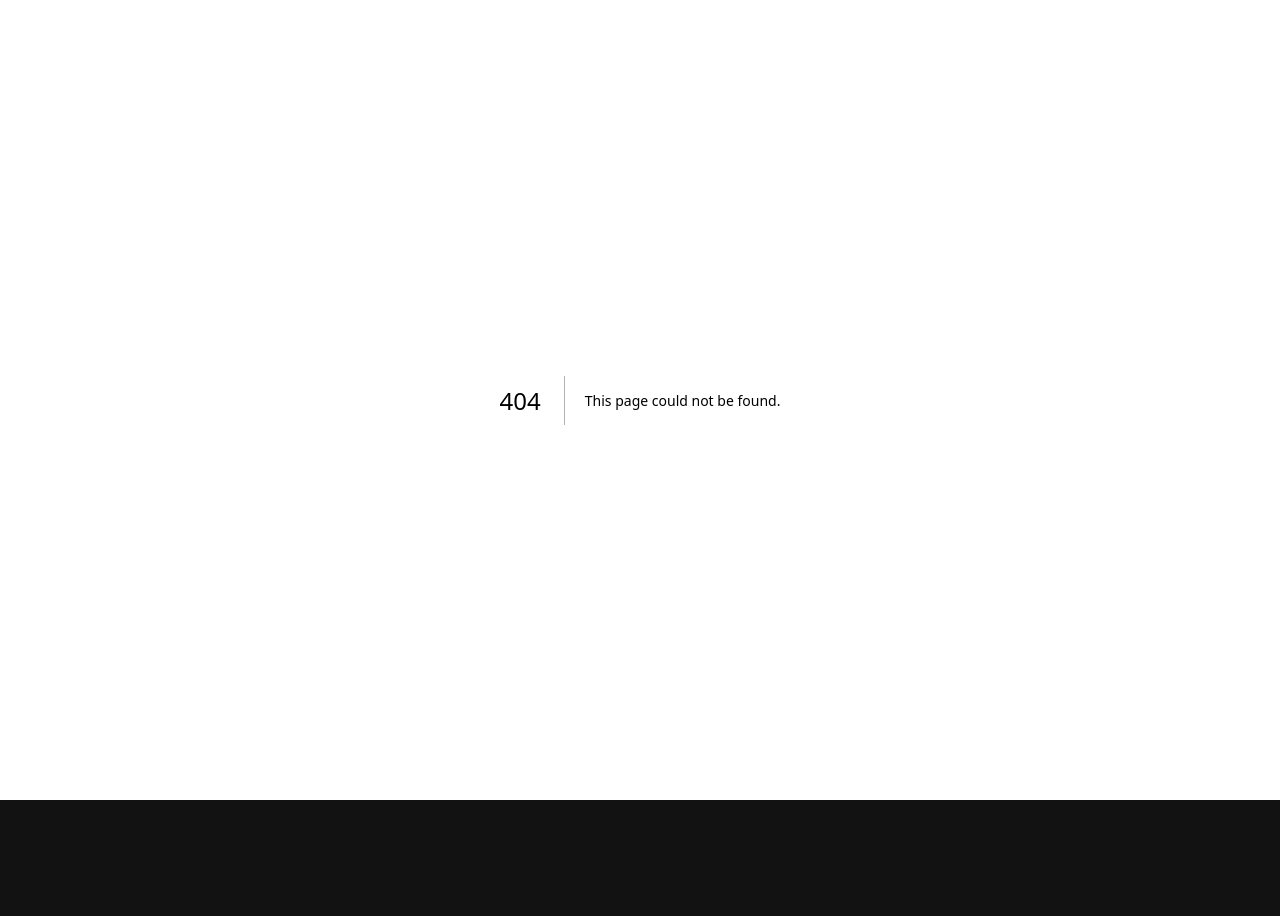
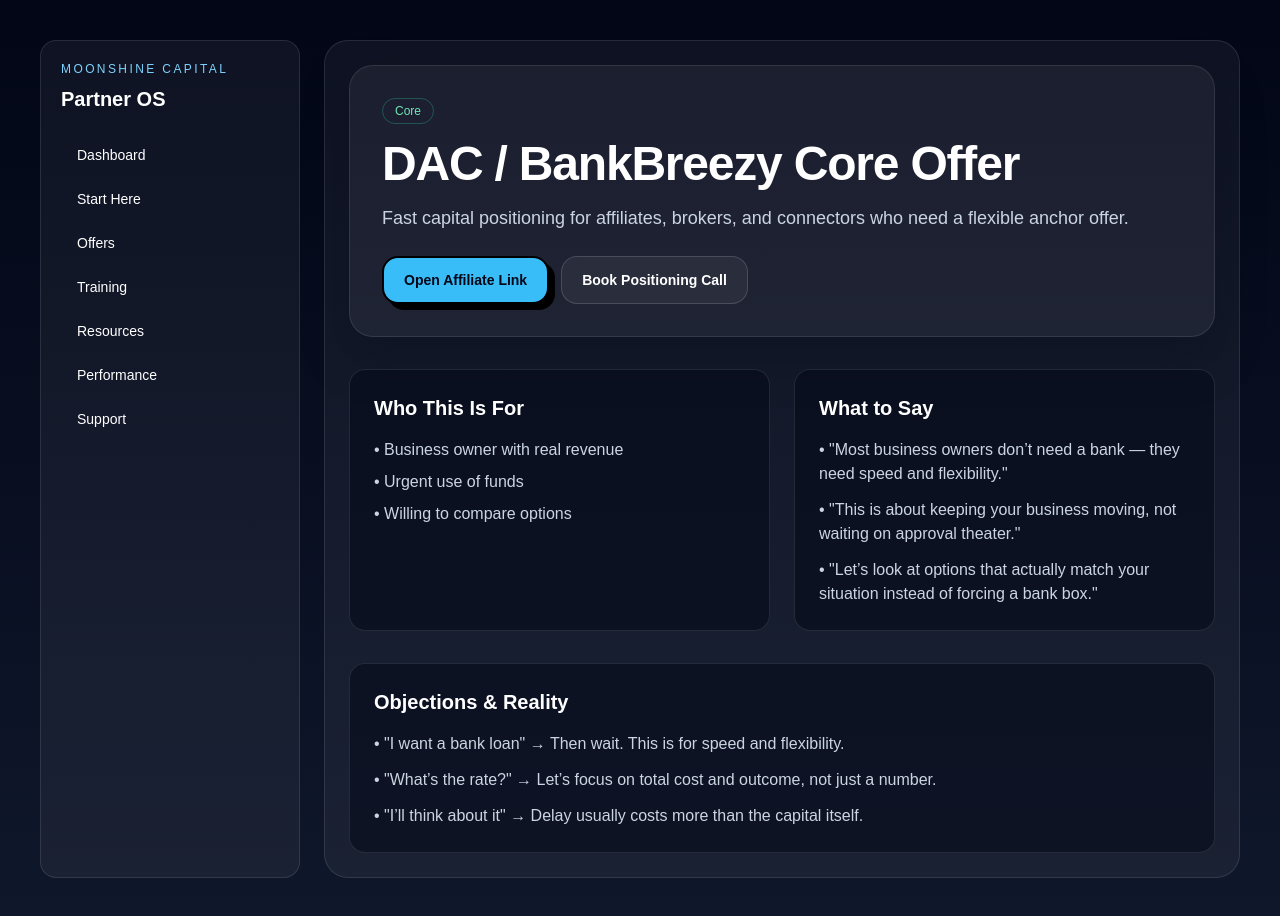
Before and after one commit to JFeimster/partner-portal, a Next.js app: page /app/offers_v2/dac-bankbreezy-core-offer in a window 1280 px wide. Before the commit this address had no page. Before the commit the page ends 800 px from the top, so only its background shows below. Built offline with nearby package versions, Linux system fonts and the light colour scheme.

Commit message:
Add v2 conversion offer page alt path

```diff
--- /dev/null
+++ b/app/app/offers_v2/[slug]/page.tsx
@@ -0,0 +1,25 @@
+import { notFound } from 'next/navigation';
+import { AppShell } from '@/components/layout/app-shell';
+import { OfferHero } from '@/components/offers/offer-hero';
+import { OfferFit } from '@/components/offers/offer-fit';
+import { OfferTalkTracks } from '@/components/offers/offer-talk-tracks';
+import { OfferObjections } from '@/components/offers/offer-objections';
+import { offers } from '@/lib/mock-data';
+
+export default function OfferConversionPage({ params }: { params: { slug: string } }) {
+  const offer = offers.find((o) => o.slug === params.slug);
+  if (!offer) return notFound();
+
+  return (
+    <AppShell>
+      <OfferHero category={offer.category} name={offer.name} description={offer.description} affiliateLink={offer.affiliate_link} />
+      <div className="mt-8 grid gap-6 lg:grid-cols-2">
+        <OfferFit items={offer.requirements} />
+        <OfferTalkTracks />
+      </div>
+      <div className="mt-8">
+        <OfferObjections />
+      </div>
+    </AppShell>
+  );
+}
```
